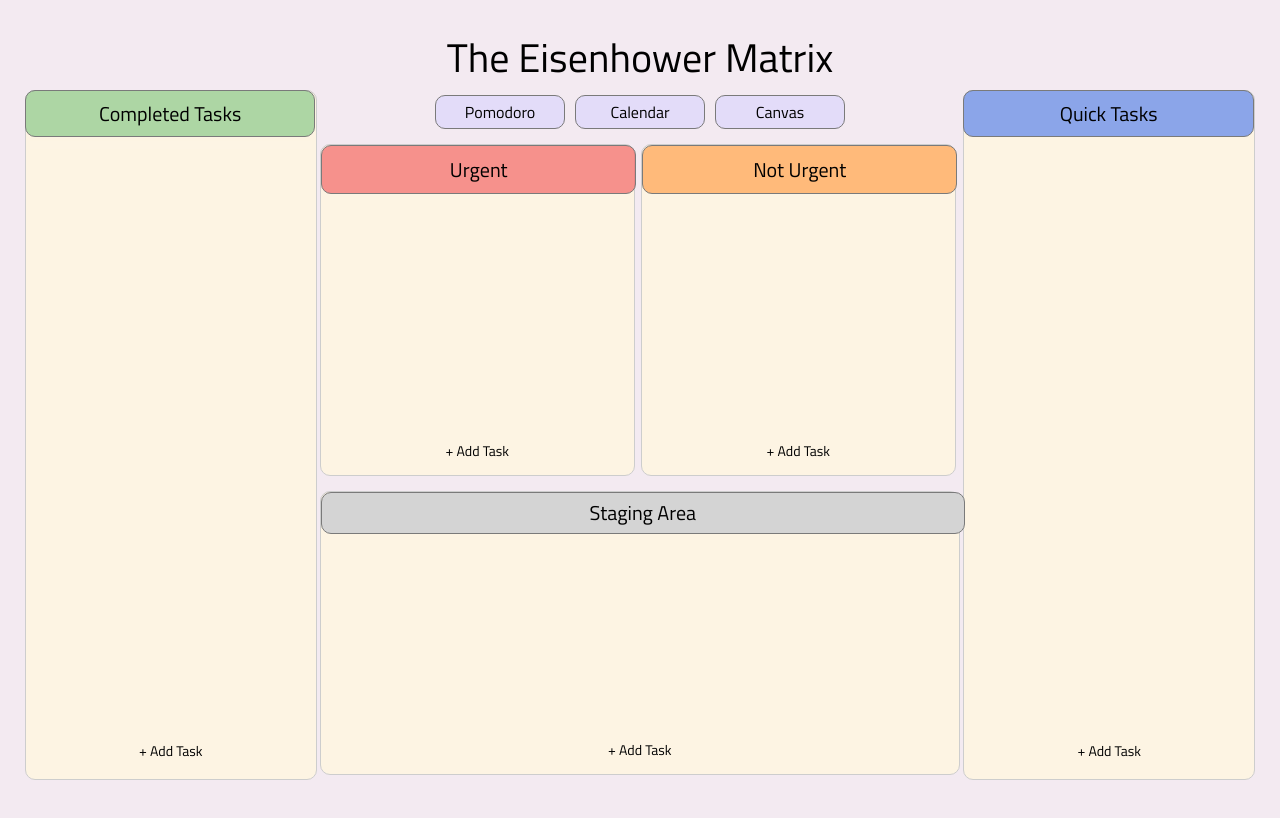
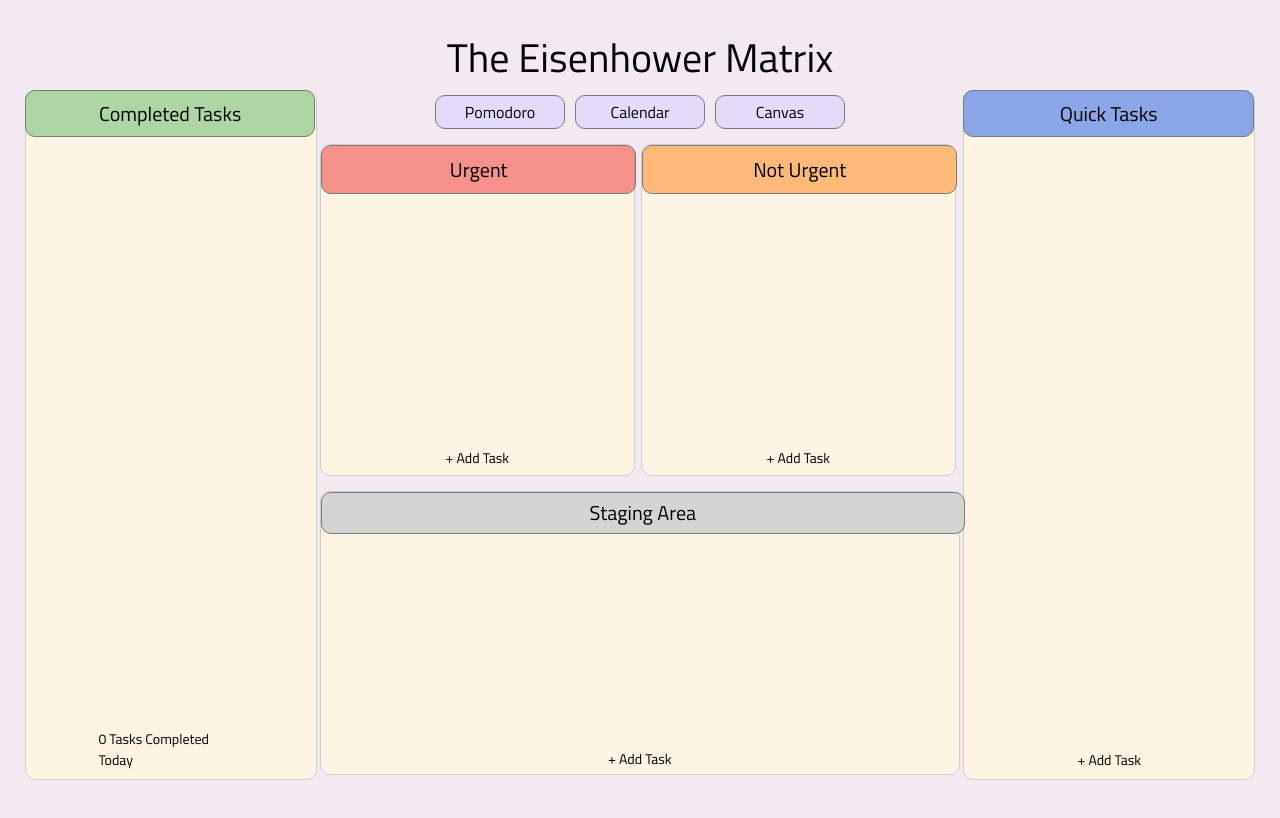
Before and after one commit to AayushGupta16/eisenhower-box, a React (Create React App) app: page / in a window 1280 px wide. Shown: the top 818 px of the page. Built offline with nearby package versions, Linux system fonts and the light colour scheme.

Commit message:
Added significant text capabilities

```diff
--- a/src/App.css
+++ b/src/App.css
@@ -8,4 +8,23 @@ body, #root {
   background-color: #F3EAF1;
   margin: 0;
   height: 100%;
+
 }
+
+
+[class^="chakra-text"] {
+  margin: 0 !important;
+  padding: 0 !important;
+}
+
+.taskItem:hover {
+  background-color: lightgray !important;
+}
+
+.taskItem {
+  padding: 0 !important;
+}
+
+.taskItem > * {
+  padding: 5px !important;  /* Adjust this value */
+}
--- a/src/App.js
+++ b/src/App.js
@@ -1,5 +1,5 @@
-import React, { useEffect } from 'react';
-import {ChakraProvider, Box, Flex } from "@chakra-ui/react";
+import React, { useEffect, useState } from 'react';
+import { Box, Flex } from "@chakra-ui/react";
 import LeftSection from './LeftSection';
 import RightSection from './RightSection';
 import CenterTopSection from './CenterTopSection';
@@ -7,6 +7,15 @@ import NestedContainers from './NestedContainers';
 import './App.css';
 
 function App() {
+  const [completedTasks, setCompletedTasks] = useState([]);
+
+  const handleTaskComplete = (task) => {
+    setCompletedTasks(prevTasks => [...prevTasks, task]);
+  };
+
+  const resetTasks = () => {
+    setCompletedTasks([]); // Reset the completed tasks
+  };
 
   useEffect(() => {
     const maxScroll = 200;
@@ -22,12 +31,15 @@ function App() {
   return (
     <Box bg="#F3EAF1" minH="100vh" position="relative">
       <Flex width="full">
-        <LeftSection />
+        <LeftSection
+          completedTasks={completedTasks}
+          resetTasks={resetTasks} // pass the resetTasks function as a prop
+        />
         <CenterTopSection />
         <Box flex="1">
-          <NestedContainers />
+          <NestedContainers onTaskComplete={handleTaskComplete} />
         </Box>
-        <RightSection />
+        <RightSection onTaskComplete={handleTaskComplete} />
       </Flex>
     </Box>
   );
--- a/src/LeftSection.js
+++ b/src/LeftSection.js
@@ -1,7 +1,27 @@
-// LeftSection.js
+import React, { useEffect } from 'react';
 import { Box, Flex, Text } from "@chakra-ui/react";
 
-const LeftSection = () => {
+const LeftSection = ({ completedTasks, resetTasks }) => { // Included resetTasks as a prop
+
+  const calculateTimeUntil5am = () => {
+    const now = new Date();
+    const fiveAM = new Date(now);
+    fiveAM.setHours(5, 0, 0, 0);
+    if (now > fiveAM) {
+      fiveAM.setDate(fiveAM.getDate() + 1); // It's already past 5am today, set for 5am next day
+    }
+    return fiveAM - now;
+  };
+
+  useEffect(() => {
+    const timeUntil5am = calculateTimeUntil5am();
+    const timerId = setTimeout(() => {
+      resetTasks();
+    }, timeUntil5am);
+
+    return () => clearTimeout(timerId); // Cleanup on unmount or if dependencies change
+  }, [resetTasks]);
+
   return (
     <Box
       w="22%"
@@ -12,7 +32,7 @@ const LeftSection = () => {
       ml="25px"
       border="1px solid #CDCDCD"
       borderRadius="10px"
-      position="relative" // Added for absolute positioning of the child
+      position="relative"
     >
       {/* Title Box */}
       <Flex
@@ -33,23 +53,21 @@ const LeftSection = () => {
         <Text fontSize="20px">Completed Tasks</Text>
       </Flex>
 
-      <Box
-        bg="#FDF4E4"
-        p={4}
-        h="full"
-      >
-        {""}
+      <Box bg="#FDF4E4" p={4} h="full">
+        {completedTasks.map((task, index) => (
+          <Text key={index} mb={2}>{task}</Text>
+        ))}
       </Box>
 
-      {/* Added "+ Add Task" to the bottom of the container */}
+      {/* Updated this part */}
       <Flex
         position="absolute"
-        bottom={0}
+        bottom={5}
         left="50%"
         transform="translateX(-50%)"
         mb={4}
       >
-        <Text fontSize="14px">+ Add Task</Text>
+        <Text fontSize="14px">{completedTasks.length} Tasks Completed Today</Text>
       </Flex>
     </Box>
   );
--- a/src/NestedContainers.js
+++ b/src/NestedContainers.js
@@ -1,4 +1,6 @@
-import { Box, Grid, Flex, Text } from "@chakra-ui/react";
+import { Box, Grid, Flex, Text, Input, IconButton } from "@chakra-ui/react";
+import { useState } from 'react';
+import { CheckIcon, CloseIcon } from '@chakra-ui/icons';
 
 const titles = [
   'Urgent',
@@ -12,7 +14,35 @@ const titleBoxColors = [
   '#D4D4D4'
 ];
 
-const NestedContainers = () => {
+
+const NestedContainers = ({ onTaskComplete }) => {  // Make sure you're receiving onTaskComplete as a prop
+  const [tasks, setTasks] = useState([[], [], []]);
+  const [isAdding, setIsAdding] = useState([false, false, false]);
+  const [showIcons, setShowIcons] = useState(null);
+
+  const handleKeyPress = (e, index) => {
+    if (e.key === 'Enter' && e.target.value.trim() !== '') {
+      const updatedTasks = [...tasks];
+      updatedTasks[index].push(e.target.value);
+      setTasks(updatedTasks);
+      setIsAdding([false, false, false]);
+    }
+  };
+
+  const handleComplete = (boxIndex, taskIndex) => {
+    onTaskComplete(tasks[boxIndex][taskIndex]);  // Here you need to call the onTaskComplete method
+
+    const updatedTasks = [...tasks];
+    updatedTasks[boxIndex].splice(taskIndex, 1);
+    setTasks(updatedTasks);
+  };
+
+  const handleRemove = (boxIndex, taskIndex) => {
+    const updatedTasks = [...tasks];
+    updatedTasks[boxIndex].splice(taskIndex, 1);
+    setTasks(updatedTasks);
+  };
+
   return (
     <Box
       position="absolute"
@@ -59,18 +89,90 @@ const NestedContainers = () => {
   >
     <Text fontSize="20px">{title}</Text>
   </Flex>
+
+  {/* New wrapping Box for tasks */}
+  <Box
+    position="absolute"
+    top="13%"  // Start from the bottom of the title box
+    left="0"
+    h="87%"  // The remaining height of the main container
+    w="100%"
+  >
+<Box bg="#FDF4E4" p={8} h="full">
+  {tasks[i].map((task, index) => (
+    <Flex
+      key={index}
+      borderRadius="5"
+      className="taskItem"
+      onMouseEnter={() => setShowIcons(index)}
+      onMouseLeave={() => setShowIcons(null)}
+    >
+      <Text flex="1" mb={0} lineHeight="tight" pl={2} minH="0">{task}</Text> {/* Added left padding here */}
+      {showIcons === index && (
+        <>
+          <IconButton
+            icon={<CheckIcon />}
+            onClick={() => handleComplete(i, index)}
+            borderRadius="5"
+            ight margin here
+          />
+          <IconButton
+            icon={<CloseIcon />}
+            onClick={() => handleRemove(i, index)}
+            borderRadius="5"
+          />
+        </>
+      )}
+    </Flex>
+  ))}
+</Box>
+
+
+
+
+
+
+
+
+  </Box>
+
+
     {/* Add Task Text */}
+    {isAdding[i] ? (
+      <Input
+        position="absolute"
+        bottom={5}
+        left="50%"
+        transform="translateX(-50%)"
+        onKeyPress={(e) => handleKeyPress(e, i)}
+        onBlur={() => setIsAdding([false, false, false])}
+        autoFocus
+        borderRadius="10px"
+        bg="#FDF4E3"
+        placeholder=""
+      />
+    ) : (
       <Flex
         position="absolute"
-              bottom={0}
+        bottom={5}
+        mb="2"
         left="50%"
         transform="translateX(-50%)"
         zIndex="1"
+        onClick={() => {
+          let addingState = [false, false, false];
+          addingState[i] = true;
+          setIsAdding(addingState);
+        }}
+        cursor="pointer"
       >
         <Text fontSize="14px">+ Add Task</Text>
       </Flex>
+    )}
   </Box>
 ))}
+
+
         {/* Staging Area */}
         <Box
           gridColumn="span 2"
@@ -101,16 +203,55 @@ const NestedContainers = () => {
           >
             <Text fontSize="20px">{titles[2]}</Text>
           </Flex>
+
+          {/* New wrapping Box for tasks */}
+          <Box
+            position="absolute"
+            top="13%"  // Start from the bottom of the title box
+            left="0"
+            h="87%"  // The remaining height of the main container
+            w="100%"
+          >
+            <Box bg="#FDF4E4" p={8} h="full">
+              {tasks[2].map((task, index) => (
+                <Text key={index} my={1}>{task}</Text>
+              ))}
+            </Box>
+
+          </Box>
+
+
           {/* Add Task Text */}
+          {isAdding[2] ? (
+            <Input
+              position="absolute"
+              bottom={15}
+              left="50%"
+              transform="translateX(-50%)"
+              onKeyPress={(e) => handleKeyPress(e, 2)}
+              onBlur={() => setIsAdding([false, false, false])}
+              autoFocus
+              borderRadius="10px"
+              bg="#FDF4E3"
+              placeholder=""
+            />
+          ) : (
             <Flex
               position="absolute"
-              bottom={0}
+              bottom={5}
               left="50%"
               transform="translateX(-50%)"
               zIndex="1"
+              onClick={() => {
+                let addingState = [false, false, false];
+                addingState[2] = true;
+                setIsAdding(addingState);
+              }}
+              cursor="pointer"
             >
               <Text fontSize="14px">+ Add Task</Text>
             </Flex>
+          )}
         </Box>
       </Grid>
     </Box>
--- a/src/RightSection.js
+++ b/src/RightSection.js
@@ -1,7 +1,31 @@
-// RightSection.js
-import { Box, Flex, Text } from "@chakra-ui/react";
+import React, { useState } from 'react';
+import { Box, Flex, Text, Input, IconButton } from "@chakra-ui/react";
+import { CheckIcon, CloseIcon } from '@chakra-ui/icons'; // Import icons
 
-const RightSection = () => {
+const RightSection = ({ onTaskComplete }) => {
+  const [isAdding, setIsAdding] = useState(false);
+  const [tasks, setTasks] = useState([]);
+
+  const handleAddClick = () => {
+    setIsAdding(true);
+  };
+
+  const handleKeyPress = (e) => {
+    if (e.key === 'Enter' && e.target.value.trim() !== '') {
+      setTasks([...tasks, e.target.value]);
+      setIsAdding(false);
+    }
+  };
+
+  const completeTask = (index) => {
+    onTaskComplete(tasks[index]);
+    setTasks(prevTasks => prevTasks.filter((_, i) => i !== index)); // Updated this line
+  };
+
+  const removeTask = (index) => {
+    setTasks(prevTasks => prevTasks.filter((_, i) => i !== index)); // Updated this line
+  };
+
   return (
     <Box
       w="22%"
@@ -12,7 +36,7 @@ const RightSection = () => {
       p={4}
       border="1px solid #CDCDCD"
       borderRadius="10px"
-      position="relative" // Added for absolute positioning of the child
+      position="relative"
     >
       {/* Title Box */}
       <Flex
@@ -38,19 +62,42 @@ const RightSection = () => {
         p={8}
         h="full"
       >
-        {""}
+        {tasks.map((task, index) => (
+          <Flex key={index} mb={2} align="center">
+            <Text flex="1">{task}</Text>
+            <IconButton icon={<CheckIcon />} onClick={() => completeTask(index)} /> {/* Changed here */}
+            <IconButton icon={<CloseIcon />} onClick={() => removeTask(index)} ml={2} /> {/* Changed here */}
+          </Flex>
+        ))}
       </Box>
 
-      {/* Added "+ Add Task" to the bottom of the container */}
-      <Flex
+      {isAdding ? (
+        <Input
           position="absolute"
-        bottom={0}
+          bottom={15}
           left="50%"
           transform="translateX(-50%)"
           mb={4}
+          onKeyPress={handleKeyPress}
+          onBlur={() => setIsAdding(false)}
+          autoFocus
+          borderRadius="10px"  // Added rounded borders
+          bg="#FDF4E3" // Set the background color to match the container
+          placeholder="" // Placeholder text
+        />
+      ) : (
+        <Flex
+          position="absolute"
+          bottom={5}
+          left="50%"
+          transform="translateX(-50%)"
+          mb={4}
+          onClick={handleAddClick}
+          cursor="pointer"
         >
           <Text fontSize="14px">+ Add Task</Text>
         </Flex>
+      )}
     </Box>
   );
 };
```
Lines whose indentation alone changed are shown as unchanged.
